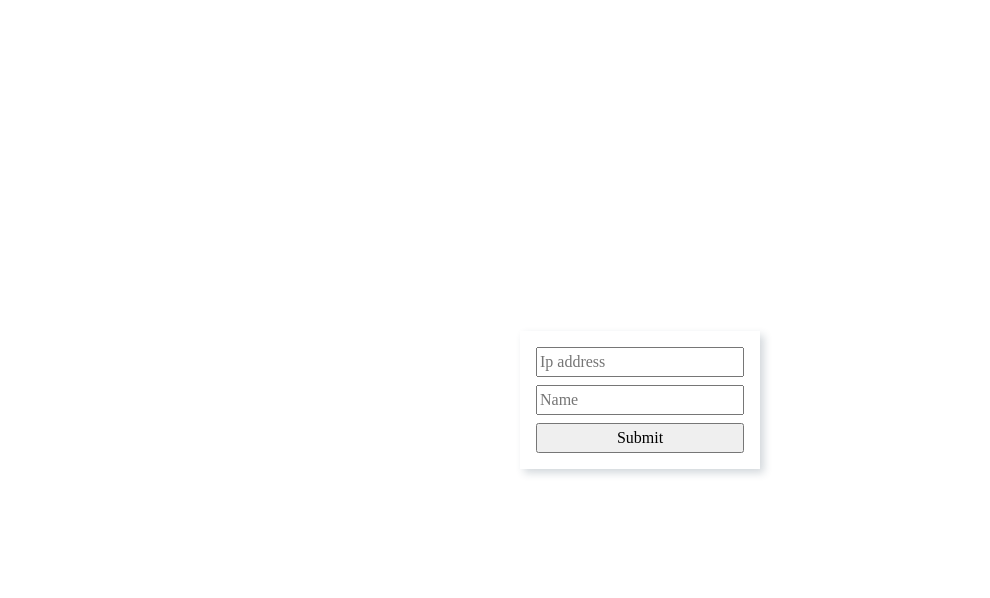
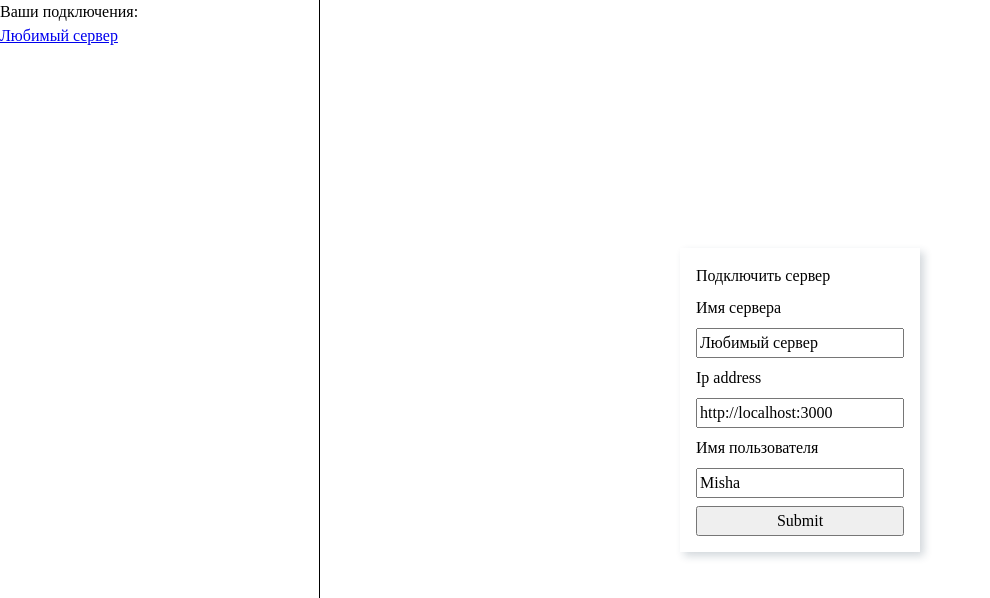
Before and after one commit to Soul-of-Wind/TSCordClient, a Vue app: page / in a window 1280 px wide. Both pictures are taken after a click on the button "Submit". Shown: the top 598 px of the page, without its empty margins (0-990 px from the left). Built offline with nearby package versions, Linux system fonts and the light colour scheme.

Commit message:
SOW-40: Markup and integration server page

```diff
--- a/src/components/server/ServerAside/ServerAside.vue
+++ b/src/components/server/ServerAside/ServerAside.vue
@@ -1,23 +1,24 @@
 <template>
-  <div class="server-aside">
-    Каналы:
-    <div
-      v-for="(item, key) in channelList"
+  <div
+    class="server-aside"
+  >
+    <router-link
+      v-for="(channel, key) in server.channels"
       :key="key"
-      class="server-aside-channel"
+      :to="`/server/${route.params.uid}/${channel.id}`"
     >
-      {{ item }}
-    </div>
+      {{ channel.name }}
+    </router-link>
   </div>
 </template>
 
 <script setup lang="ts">
-import {ref} from 'vue';
+import {useRoute} from 'vue-router';
+import {useServerListStore} from '@/stores/server-list.ts';
 
-const channelList = ref([
-    'Текстовый 1',
-    'Текстовый 2'
-]);
+const route = useRoute();
+const server = useServerListStore().getServer(+route.params.uid);
+
 </script>
 
 <style lang="scss">
--- a/src/components/server/ServerUserList/ServerUserList.vue
+++ b/src/components/server/ServerUserList/ServerUserList.vue
@@ -2,7 +2,7 @@
   <div class="server-user-list">
     <div>Пользователи на сервере: </div>
     <div
-      v-for="(item, key) in userList"
+      v-for="(item, key) in server.users"
       :key="key"
       class="user-card"
     >
@@ -12,10 +12,11 @@
 </template>
 
 <script setup lang="ts">
-const userList = [
-    'Kotaro',
-    'Panasonic'
-];
+import {useRoute} from 'vue-router';
+import {useServerListStore} from '@/stores/server-list.ts';
+
+const route = useRoute();
+const server = useServerListStore().getServer(+route.params.uid);
 </script>
 
 <style scoped lang="scss">
--- a/src/views/server/ViewServer.vue
+++ b/src/layouts/LayoutServer.vue
@@ -3,8 +3,8 @@
     <div class="view-server-home__list">
       <ServerAside />
     </div>
-    <div>
-      <UiChat />
+    <div :key="$route.path">
+      <router-view v-if="server.isLoaded" />
     </div>
     <div>
       <ServerUserList />
@@ -13,10 +13,15 @@
 </template>
 
 <script setup lang="ts">
+import ServerAside from '@/components/server/ServerAside/ServerAside.vue';
+import ServerUserList from '@/components/server/ServerUserList/ServerUserList.vue';
+import {useRoute} from 'vue-router';
+import {useServerListStore} from '@/stores/server-list.ts';
 
-import ServerAside from '@/components/server/ServerAside/ServerAside.vue';
-import UiChat from '@/components/ui/UiChat/UiChat.vue';
-import ServerUserList from '@/components/server/ServerUserList/ServerUserList.vue';
+const route = useRoute();
+const server = useServerListStore().getServer(+route.params.uid);
+server.init();
+
 </script>
 
 <style lang="scss" scoped>
--- a/src/stores/example.ts
+++ b/src/stores/example.ts
@@ -1,15 +1,32 @@
 import {defineStore} from 'pinia';
-import {ref} from 'vue';
+import {computed, ref} from 'vue';
+
+const useServerStore = (id: number) =>  defineStore('server-' + id, () => {
+    const nameStore = ref('hehe' + id);
+    return { nameStore };
+});
 
 export const useExampleStore = defineStore('example', () => {
+    const servers = ref([1,2]);
+
+
+    const serversSt = computed(() => servers.value.map((i) => useServerStore(i)()));
     const count = ref(0);
 
     function increment() {
         count.value = count.value + 1;
     }
 
+    function add() {
+        servers.value.push(3);
+    }
+
 
     return {
-        count, increment
+        count,
+        increment,
+        add,
+        servers,
+        serversSt
     };
 });
--- /dev/null
+++ b/src/stores/server-list.ts
@@ -0,0 +1,34 @@
+import {defineStore} from 'pinia';
+import { ServerOptions} from '@/assets/api/server';
+import {computed, ref, Ref} from 'vue';
+import {createServerStore, ServerStore} from '@/stores/server.ts';
+
+
+export const useServerListStore = defineStore('server-list', () => {
+  const serverList: Ref<ServerOptions[]> = ref([]);
+  const serverInstanceList = computed(() =>
+    serverList.value.map(serverOptions => createServerStore(serverOptions)())
+  );
+
+  function create(server: Omit<ServerOptions, 'uid'>) {
+    serverList.value.push({
+      ...server,
+      uid: new Date().getTime()
+    });
+  }
+
+  function remove(uid: ServerOptions['uid']) {
+    serverList.value = serverList.value.filter(i => i.uid !== uid);
+  }
+  function getServer(uid: ServerOptions['uid']): ServerStore {
+    return serverInstanceList.value.find(i => i.uid === uid) as ServerStore;
+  }
+
+  return {
+    serverInstanceList,
+    serverList,
+    create,
+    getServer,
+    remove
+  };
+});
--- /dev/null
+++ b/src/stores/server.ts
@@ -0,0 +1,46 @@
+import {defineStore} from 'pinia';
+import {Server, ServerOptions} from '@/assets/api/server';
+import {Ref, ref} from 'vue';
+import {ChannelDto} from '@/assets/api/server/dto/ChannelDto.ts';
+import {ChannelText} from '@/assets/api/server/class/ChannelText.ts';
+import {Channel} from '@/assets/api/server/types/Channel.ts';
+
+export interface ServerStore extends ReturnType<ReturnType<typeof createServerStore>> {}
+
+export const createServerStore = (serverOptions: ServerOptions) => defineStore(`server-${serverOptions.uid}`, () => {
+  const server = new Server(serverOptions);
+  const uid = ref(server.uid);
+  const isLoaded = ref(false);
+  const channels: Ref<ChannelDto[]> = ref([]);
+  const users: Ref<string[]> = ref([]);
+
+  async function fetchChannels() {
+    channels.value = await server.fetchChannels();
+  }
+
+  async function fetchUserList() {
+    users.value = await server.fetchUsers();
+  }
+
+  async function init() {
+    server.join();
+    await fetchChannels();
+    await fetchUserList();
+    server.onJoinUser(fetchUserList);
+
+    isLoaded.value = true;
+  }
+
+  function getChannelInstance(id: number): Channel {
+    return new ChannelText(id, { socket: server.socket });
+  }
+
+  return {
+    uid,
+    init,
+    isLoaded,
+    users,
+    getChannelInstance,
+    channels
+  };
+});
--- a/src/views/ViewHome.vue
+++ b/src/views/ViewHome.vue
@@ -1,52 +1,96 @@
 <template>
   <div class="view-home">
+    <div class="server-list">
+      <div>Ваши подключения: </div>
+      <router-link
+        v-for="(item, key) in serverList"
+        :key="key"
+        :to="'/server/' + item.uid"
+        class="server-list__item"
+      >
+        {{ item.name }}
+      </router-link>
+    </div>
+    <div style="display: flex; flex-direction: column; align-items: center;">
       <div class="shadow-block">
         <form
           class="login-form"
           action="#"
-        @submit.prevent="onSubmitForm"
+          @submit.prevent="onSubmit"
         >
+          <div>Подключить сервер</div>
+          <div>
+            Имя сервера
+          </div>
           <input
-          v-model="formData.address"
+            v-model="formData.name"
+            placeholder="Имя сервера"
+          >
+
+          <div>
+            Ip address
+          </div>
+          <input
+            v-model="formData.url"
             placeholder="Ip address"
           >
+
+          <div>
+            Имя пользователя
+          </div>
           <input
-          v-model="formData.name"
+            v-model="formData.userName"
             placeholder="Name"
           >
+
+
           <button class="login-form__button">
             Submit
           </button>
         </form>
       </div>
     </div>
+  </div>
 </template>
 
 <script setup lang="ts">
 
-import {ref} from 'vue';
+import {computed, Ref, ref} from 'vue';
+import {useServerListStore} from '@/stores/server-list.ts';
+import {ServerOptions} from '@/assets/api/server';
 
-const formData = ref({
-  address: '',
-  name: ''
+const serverStoreList = useServerListStore();
+
+const serverList = computed(() => serverStoreList.serverList);
+
+const formData: Ref<Omit<ServerOptions, 'uid'>> = ref({
+  url: 'http://localhost:3000',
+  userName: 'Misha',
+  name: 'Любимый сервер'
 });
 
-function onSubmitForm() {
-  console.log('form', formData.value);
+function onSubmit() {
+  serverStoreList.create(formData.value);
 }
+
 </script>
 
 <style scoped lang="scss">
 
 .view-home {
-  display: flex;
+  display: grid;
   justify-content: center;
   align-items: center;
+  grid-template-columns: 1fr 3fr;
 
   min-width: 100vw;
   min-height: 100vh;
 }
 
+.server-list {
+  height: 100%;
+  border-right: 1px solid #000000;
+}
 
 .shadow-block {
   padding: 16px;
--- /dev/null
+++ b/src/views/server/ViewServerChannel.vue
@@ -0,0 +1,63 @@
+<template>
+  <div class="server-channel">
+    <div>channel </div>
+    <div class="chat-history">
+      <div
+        v-for="(item, key) in messageList"
+        :key="key"
+        class="chat-history__item"
+      >
+        {{ item.name }}: {{ item.text }}
+      </div>
+    </div>
+
+    <div class="input">
+      <input
+        v-model="message"
+        @keydown.enter="sendMessage"
+      >
+      <button
+        type="button"
+        @click="sendMessage"
+      >
+        Отправить
+      </button>
+    </div>
+  </div>
+</template>
+
+<script setup lang="ts">
+import {useServerListStore} from '@/stores/server-list.ts';
+import {useRoute} from 'vue-router';
+import {Ref, ref} from 'vue';
+import {MessageDto} from '@/assets/api/server/dto/MessageDto.ts';
+
+const route = useRoute();
+const server = useServerListStore().getServer(+route.params.uid);
+const channel = server.getChannelInstance(+route.params.channelId);
+const messageList: Ref<MessageDto[]> = ref([]);
+channel.fetchMessages().then(res => messageList.value = res);
+channel.onMessage((message) => {
+  messageList.value.push(message);
+});
+const message = ref('');
+function sendMessage() {
+  channel.send(message.value);
+  message.value = '';
+}
+</script>
+
+<style lang="scss" scoped>
+.server-channel {
+  display: grid;
+  grid-template-rows: 1fr auto;
+  width: 100%;
+  height: 100%;
+}
+
+.input {
+  display: grid;
+  grid-template-columns: 1fr auto;
+  width: 100%;
+}
+</style>
```
Also changed, not shown: src/router/index.ts (+8 -2 lines). Lines whose indentation alone changed are shown as unchanged.
